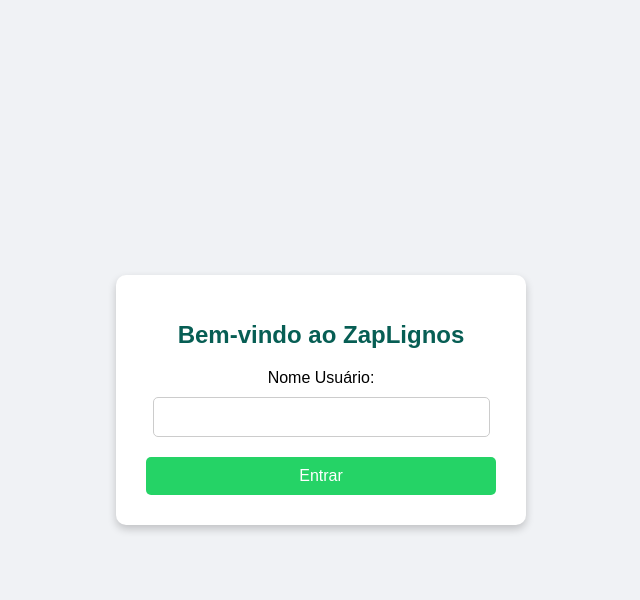
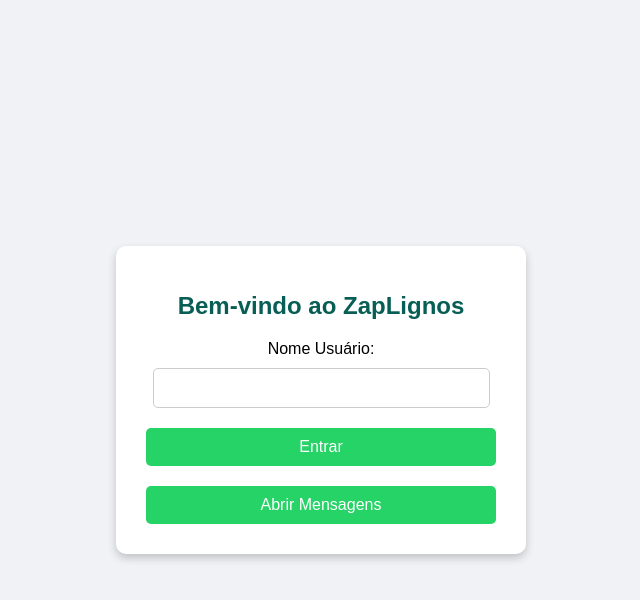
Before and after one commit to MatheusBastosCastilho/Zaplignos-Flask, a Flask app: page / in a window 1280 px wide. Shown: the top 600 px of the page, without its empty margins (319-959 px from the left). Run offline with Flask 3, Linux system fonts and the light colour scheme.

Commit message:
ta bombando agr

```diff
--- a/app/templates/index.html
+++ b/app/templates/index.html
@@ -8,12 +8,14 @@
     <div class="container">
         <h1>Bem-vindo ao ZapLignos</h1>
 
+        <form method="POST">
+            <label for="user">Nome Usuário:</label>
+            <input type="text" name="user" id="user">
+            <input type="submit" name="Confirmar" id="Confirmar" value="Entrar">
+        </form>
+
         <form action="/usuario" method="get">
-            <form action="/index.html" method="POST">
-                <label for="user">Nome Usuário:</label>
-                <input type="text" name="user" id="user">
-                <input type="submit" name="Confirmar" id="Confirmar" value="Entrar">
-            </form>
+            <input type="submit" value="Abrir Mensagens">
         </form>
     </div>
 </body>
--- a/main.py
+++ b/main.py
@@ -18,7 +18,7 @@
     try:
         conn = conecta()
         cursor = conn.cursor()
-        comando = "SELECT usuario, mensagem from mensagens order by id_mensagem limit 20;"
+        comando = "SELECT usuario, mensagem from mensagens order by id_mensagem;"
         cursor.execute(comando)
         acoes = cursor.fetchall()
 
--- a/routes.py
+++ b/routes.py
@@ -65,6 +65,7 @@
     global nick
     if request.method == "POST":
         nick = request.form["user"]
+        print(nick)
     return render_template("index.html")
 
 @bp.route("/usuario", methods=["GET", "POST"])
```
